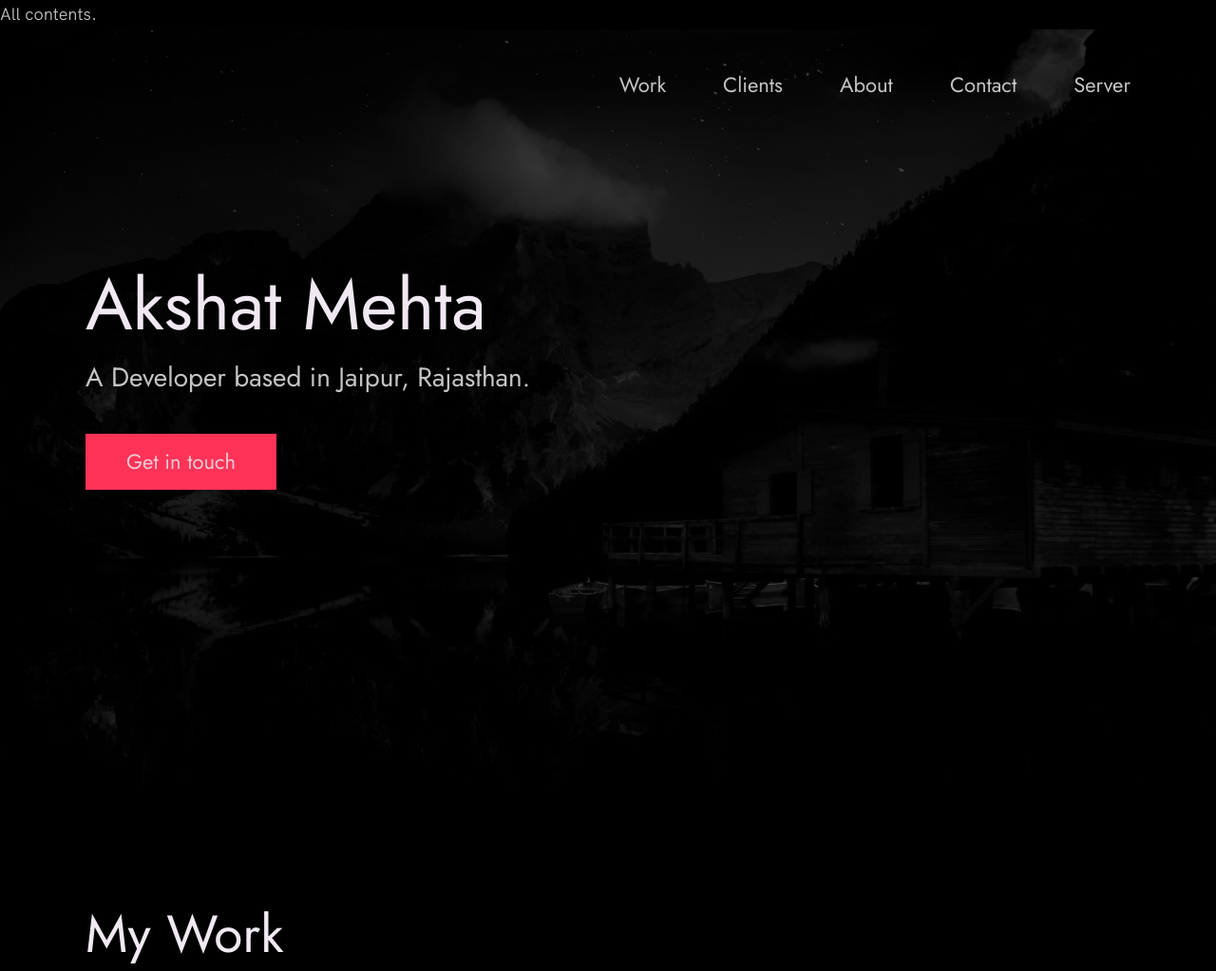
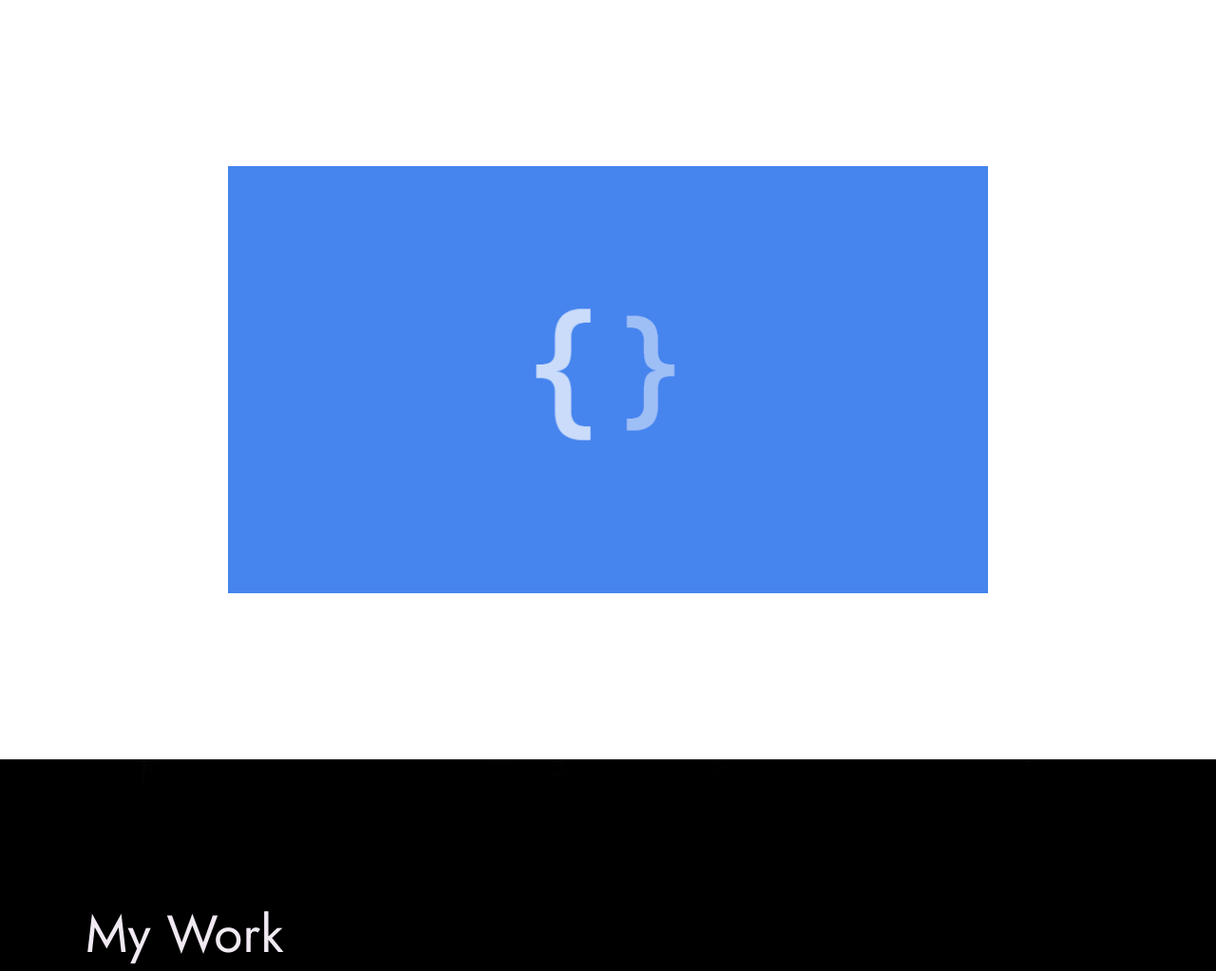
Before and after one commit to akshatmehta-ai/akshatmehta-ai.github.io, a PHP site: page / in a window 1280 px wide. Shown: the top 1023 px of the page at 95% size. Run offline with PHP 8.4, Linux system fonts and the light colour scheme.

Commit message:
Update index.css

```diff
--- a/index.css
+++ b/index.css
@@ -611,3 +611,16 @@
         padding: var(--gutter-medium) 0;
     }
 }
+.preloader {
+position: absolute;
+top: 0;
+left: 0;
+bottom:0;
+right:0;
+width: 100%;
+height: 100vh;
+z-index: 99999999;
+background-image: url('./images/developer.gif'); /* your icon gif file path */
+background-repeat: no-repeat;
+background-color: #FFF;
+background-position: center;
```
